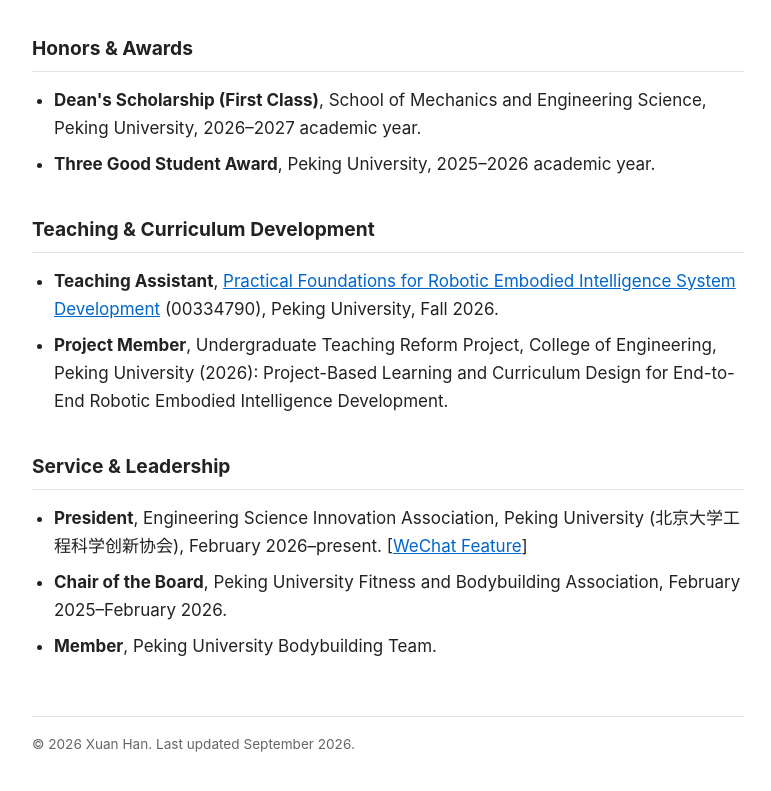
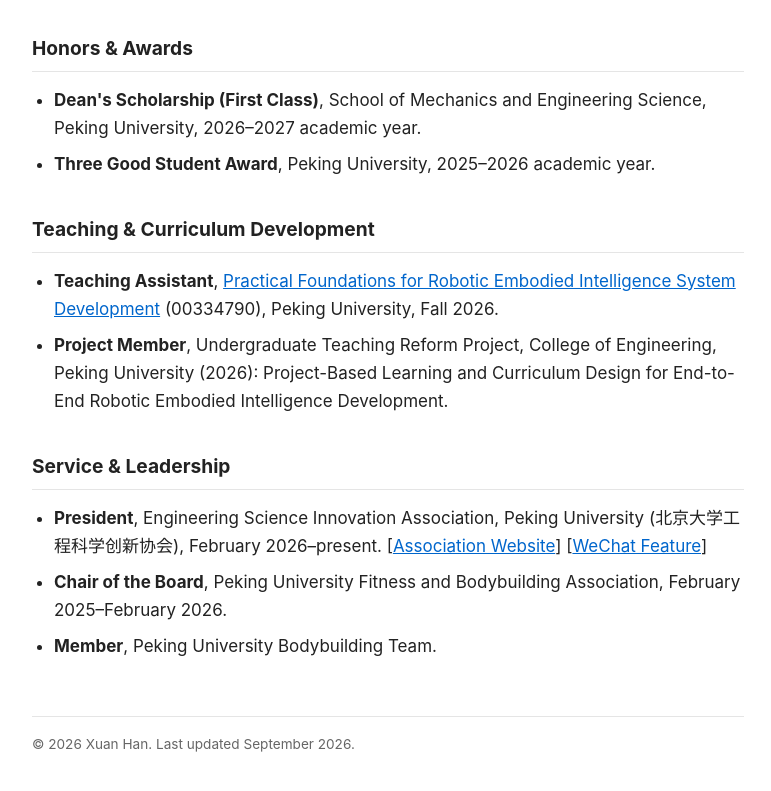
Before and after one commit to pkuhanxuan/pkuhanxuan.github.io, a plain HTML site: page index.html in a window 1280 px wide. Shown: the part 2167-2958 px from the top of the page, without its empty margins (252-1023 px from the left). Drawn offline with Linux system fonts and the light colour scheme.

Commit message:
Link association website from leadership role

```diff
--- a/index.html
+++ b/index.html
@@ -247,7 +247,7 @@
           <span data-l="en"><strong>President</strong>, Engineering Science Innovation Association,
           Peking University (北京大学工程科学创新协会), February 2026&ndash;present.</span>
           <span data-l="zh"><strong>北京大学工程科学创新协会 会长</strong>，2026 年 2 月至今。</span>
-          <span class="pub-links">[<a href="https://mp.weixin.qq.com/s/R91wCJAqtMzHXjlYw3TS3w" target="_blank" rel="noopener"><span data-l="en">WeChat Feature</span><span data-l="zh">公众号推文</span></a>]</span>
+          <span class="pub-links">[<a href="https://pku-engineering-innovation.github.io/" target="_blank" rel="noopener"><span data-l="en">Association Website</span><span data-l="zh">协会官网</span></a>] [<a href="https://mp.weixin.qq.com/s/R91wCJAqtMzHXjlYw3TS3w" target="_blank" rel="noopener"><span data-l="en">WeChat Feature</span><span data-l="zh">公众号推文</span></a>]</span>
         </li>
         <li>
           <span data-l="en"><strong>Chair of the Board</strong>, Peking University Fitness and Bodybuilding Association, February 2025&ndash;February 2026.</span>
```
